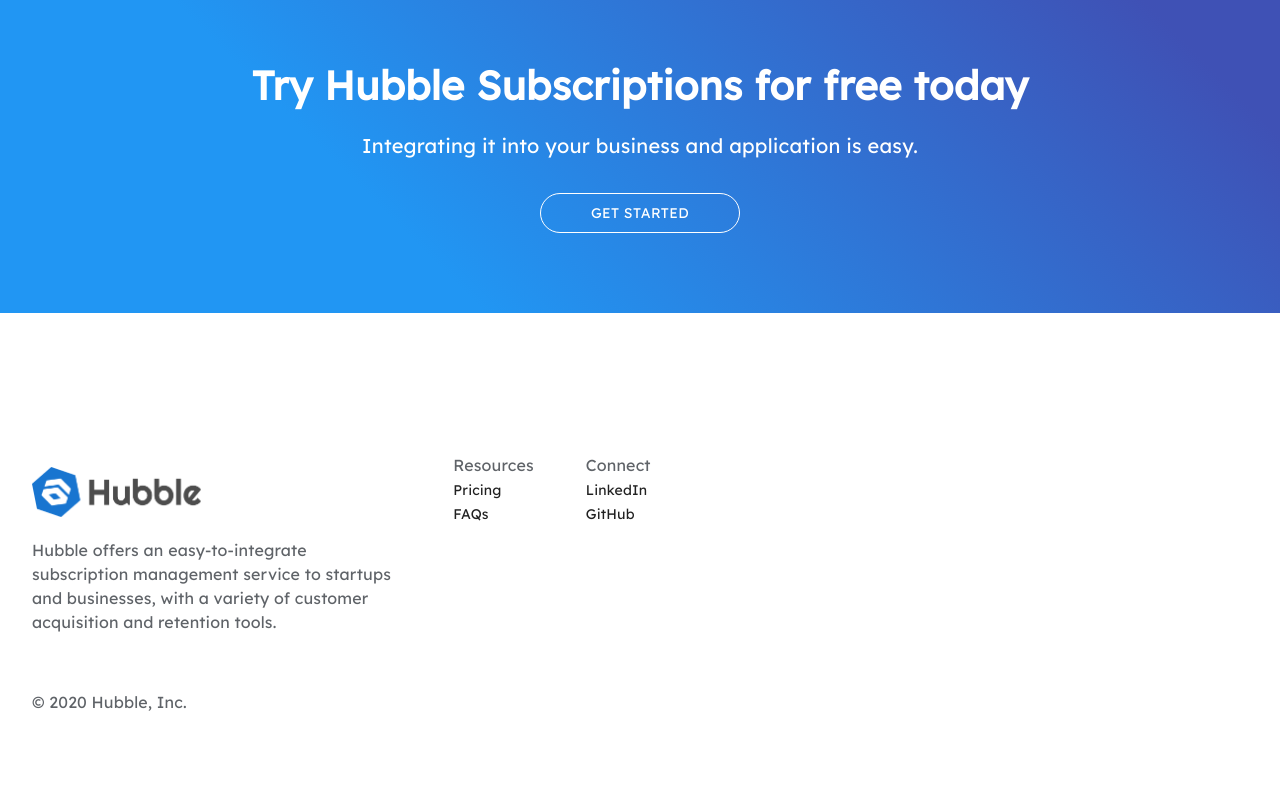
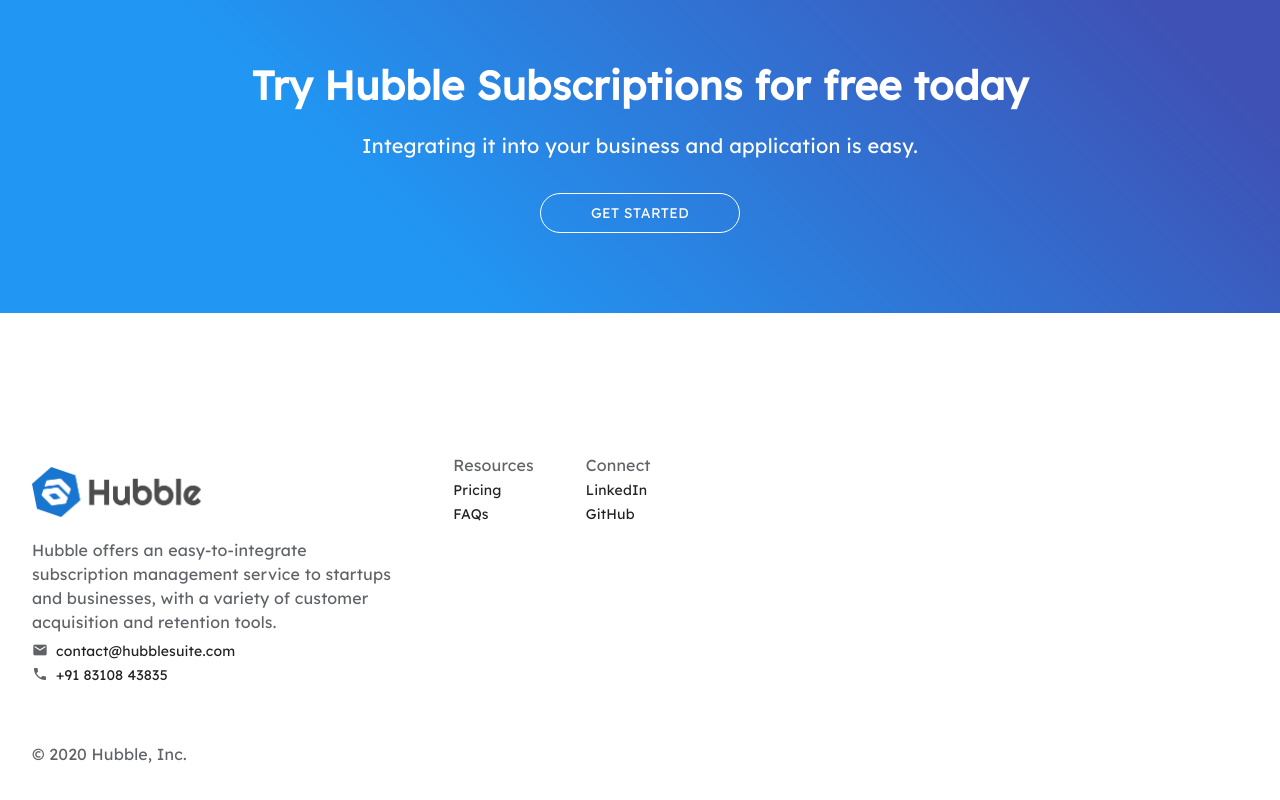
Before and after one commit to itspaywall/website, a React (Create React App) app: page /index in a window 1280 px wide. Shown: the part 2929-3729 px from the top of the page. Before the commit the page ends 3691 px from the top, so only its background shows below. Built offline with nearby package versions, Linux system fonts and the light colour scheme; a web font is replaced by a local one.

Commit message:
Added contact details to the footer.

```diff
--- a/src/layouts/MainFooter.js
+++ b/src/layouts/MainFooter.js
@@ -4,6 +4,7 @@
 import Grid from "@material-ui/core/Grid";
 import Typography from "@material-ui/core/Typography";
 import { Link } from "react-router-dom";
+import Icon from "@material-ui/core/Icon";
 
 const useStyles = makeStyles((theme) => ({
     footer: {
@@ -14,6 +15,9 @@
     },
     about: {
         marginTop: 16,
+    },
+    contact: {
+        marginTop: 4,
     },
     logo: {
         width: 56,
@@ -26,6 +30,11 @@
         fontSize: 14,
         color: theme.palette.text.primary,
         textDecoration: "none",
+    },
+    icon: {
+        fontSize: 16,
+        paddingTop: 2,
+        marginRight: 8,
     },
     copyright: {
         marginTop: 8,
@@ -214,6 +223,20 @@
                         management service to startups and businesses, with a
                         variety of customer acquisition and retention tools.
                     </Typography>
+                    <Typography className={classes.contact}>
+                        <Icon className={classes.icon}>email</Icon>
+                        <a
+                            href="mailto:contact@hubbsuite.com"
+                            className={classes.link}
+                        >
+                            contact@hubblesuite.com
+                        </a>
+                        <br />
+                        <Icon className={classes.icon}>phone</Icon>
+                        <a href="tel:+918310843835" className={classes.link}>
+                            +91 83108 43835
+                        </a>
+                    </Typography>
                 </Grid>
                 <Grid item={true} xs={12} lg={8}>
                     <Grid container={true} spacing={0}>
```
Also changed, not shown: 1 other file (tests, documents, lock files or other folders).
